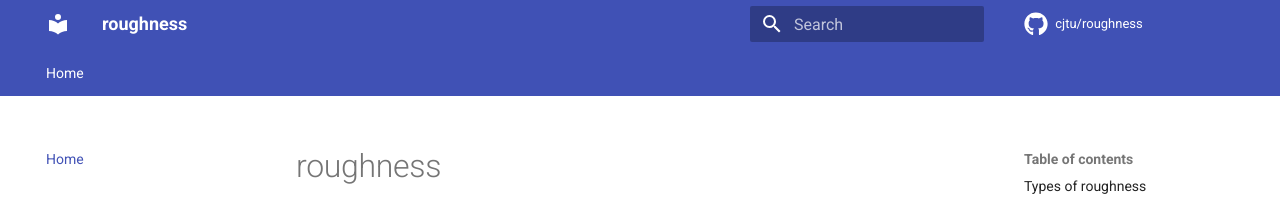
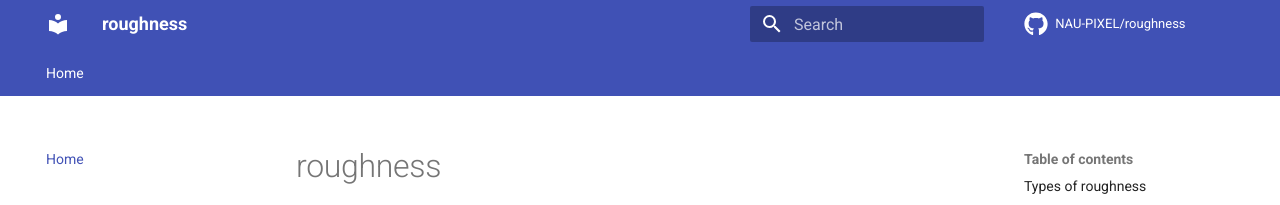
Before and after one commit to NAU-PIXEL/roughness, an MkDocs documentation site: the page built from docs/index.md, in a window 1280 px wide. Shown: the top 205 px of the page. Built offline with MkDocs 1.6.1 and Material for MkDocs 9.7.7, drawn with Linux system fonts in a browser that asks for light colours; comment, search, counter and statistics services are not loaded.

Commit message:
Update references from cjtu to nau-pixel

```diff
--- a/mkdocs.yml
+++ b/mkdocs.yml
@@ -5,8 +5,8 @@ site_author: Christian Tai Udovicic
 site_description: Predict surface illumination accounting for roughness
 
 # Repository information
-repo_name: cjtu/roughness
-repo_url: https://github.com/cjtu/roughness
+repo_name: NAU-PIXEL/roughness
+repo_url: https://github.com/NAU-PIXEL/roughness
 edit_uri: ""
 
 # Copyright
@@ -26,8 +26,8 @@ theme:
 extra:
   social:
     - icon: fontawesome/brands/github
-      link: https://github.com/cjtu
-      name: cjtu on GitHub
+      link: https://github.com/nau-pixel
+      name: NAU-PIXEL on GitHub
 
 # Page tree
 nav:
--- a/pyproject.toml
+++ b/pyproject.toml
@@ -2,8 +2,8 @@
 
 [tool.poetry]
 name = "roughness"
-version = "0.1.0"
-homepage = "https://github.com/cjtu/roughness"
+version = "0.2.0"
+homepage = "https://github.com/NAU-PIXEL/roughness"
 description = "Predict illumination of planetary surfaces accounting for roughness."
 authors = ["Christian Tai Udovicic <cj.taiudovicic@gmail.com>"]
 readme = "README.md"
```
Also changed, not shown: CONTRIBUTING.md (+2 -2 lines), README.md (+2 -2 lines).
